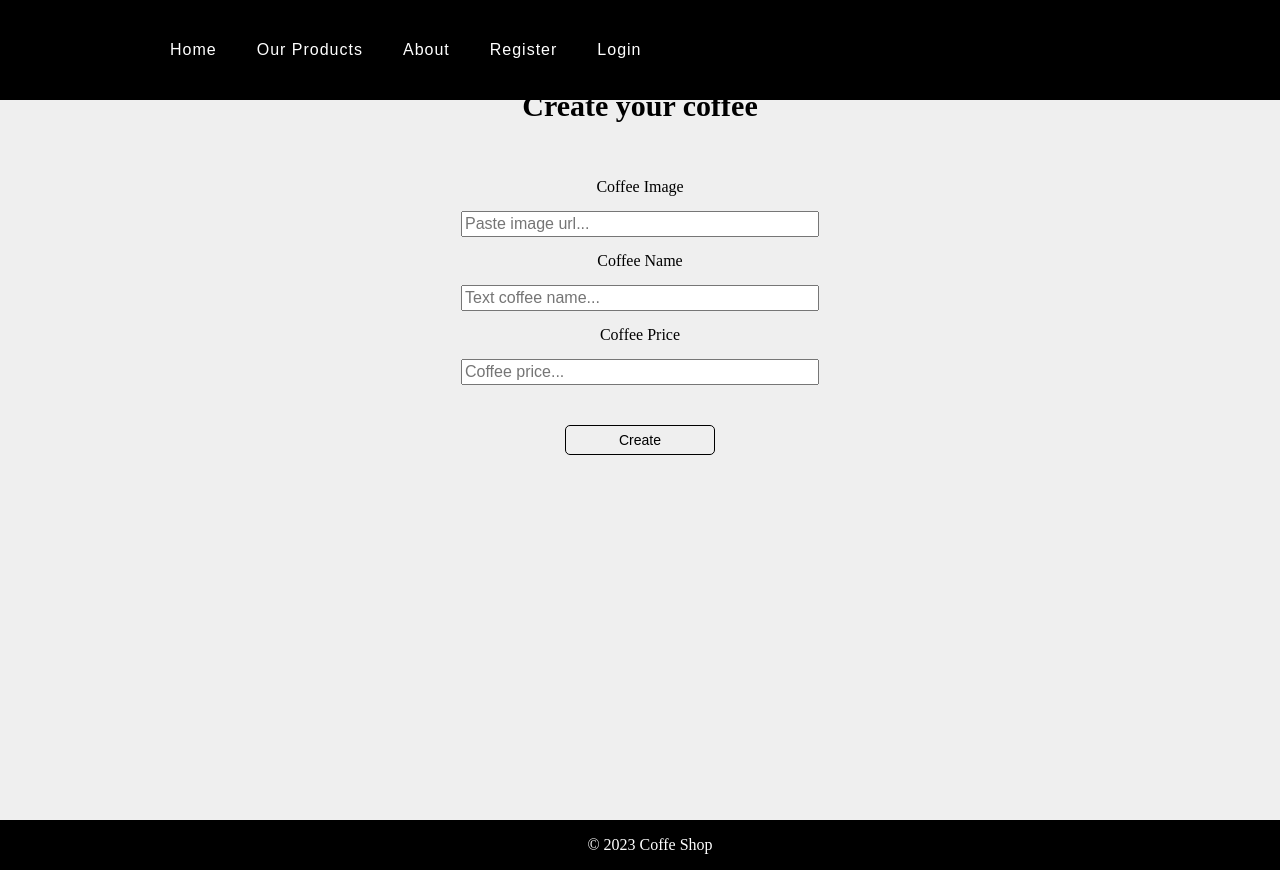
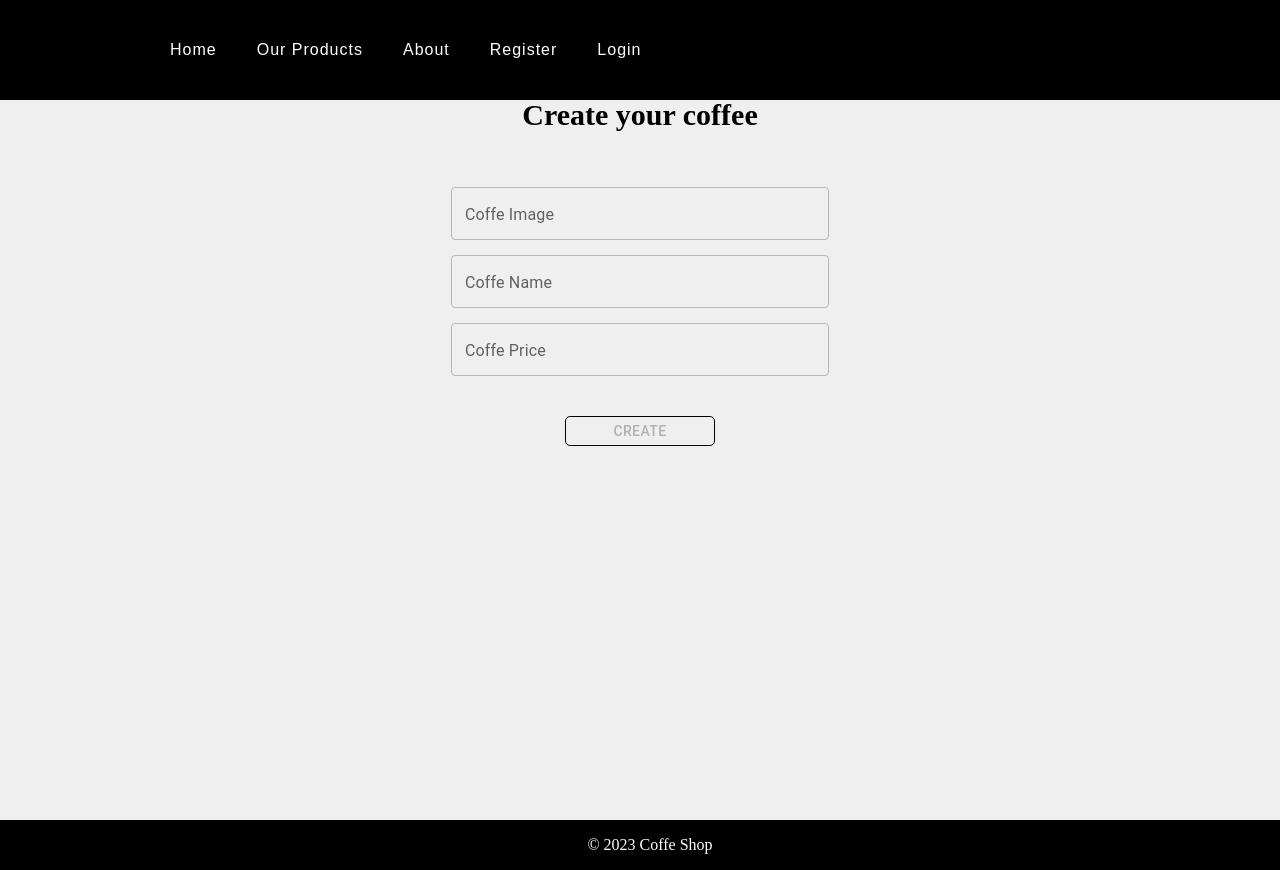
Before and after one commit to MarioAngelov2/Coffee-App, a React (Create React App) app in the folder app/: page /create in a window 1280 px wide. Built offline with nearby package versions, Linux system fonts and the light colour scheme.

Commit message:
Add conditional statement for the button if the input is empty or not

```diff
--- a/app/src/components/CreateItem.js
+++ b/app/src/components/CreateItem.js
@@ -1,12 +1,18 @@
 import { createCoffeeService } from "../services/createService";
-import { useContext, useState } from "react";
+import { useContext, useEffect, useState } from "react";
 import { DataContext } from "../context/DataContext";
 import { useNavigate } from "react-router-dom";
+
+import TextField from "@mui/material/TextField";
+import Button from "@mui/material/Button";
+import { ThemeProvider } from "@mui/material/styles";
+import theme from "../theme/theme";
 
 import "../styles/CreateCoffee.css";
 
 function CreateCoffee() {
   const { addNewItem } = useContext(DataContext);
+  const [isDisableButton, setIsDisableButton] = useState(false);
   const [inputs, setInputs] = useState({
     imageUrl: "",
     name: "",
@@ -32,8 +38,54 @@ function CreateCoffee() {
     setInputs({ ...inputs, [e.target.name]: e.target.value });
   };
 
+  useEffect(() => {
+    if (inputs.imageUrl === "" || inputs.name === "" || inputs.price === "") {
+      setIsDisableButton(true);
+    } else {
+      setIsDisableButton(false);
+    }
+  }, [inputs]);
+
   return (
+    <ThemeProvider theme={theme}>
       <div className="create-coffee-container">
+        <form onSubmit={onSubmit}>
+          <div className="create-coffee-content">
+            <h2>Create your coffee</h2>
+            <TextField
+              label="Coffe Image"
+              type="url"
+              name="imageUrl"
+              value={inputs.imageUrl}
+              onChange={handleInputChange}
+            />
+            <TextField
+              label="Coffe Name"
+              type="text"
+              name="name"
+              value={inputs.name}
+              onChange={handleInputChange}
+            />
+            <TextField
+              label="Coffe Price"
+              type="text"
+              name="price"
+              value={inputs.price}
+              onChange={handleInputChange}
+            />
+            <Button disabled={isDisableButton} type="submit">
+              Create
+            </Button>
+          </div>
+        </form>
+      </div>
+    </ThemeProvider>
+  );
+}
+
+export default CreateCoffee;
+
+/* <div className="create-coffee-container">
 <form onSubmit={onSubmit}>
   <div className="create-coffee-content">
     <h2>Create your coffee</h2>
@@ -64,8 +116,4 @@ function CreateCoffee() {
     <button type="submit">Create</button>
   </div>
 </form>
-    </div>
-  );
-}
-
-export default CreateCoffee;
+</div> */
```
Lines whose indentation alone changed are shown as unchanged.
